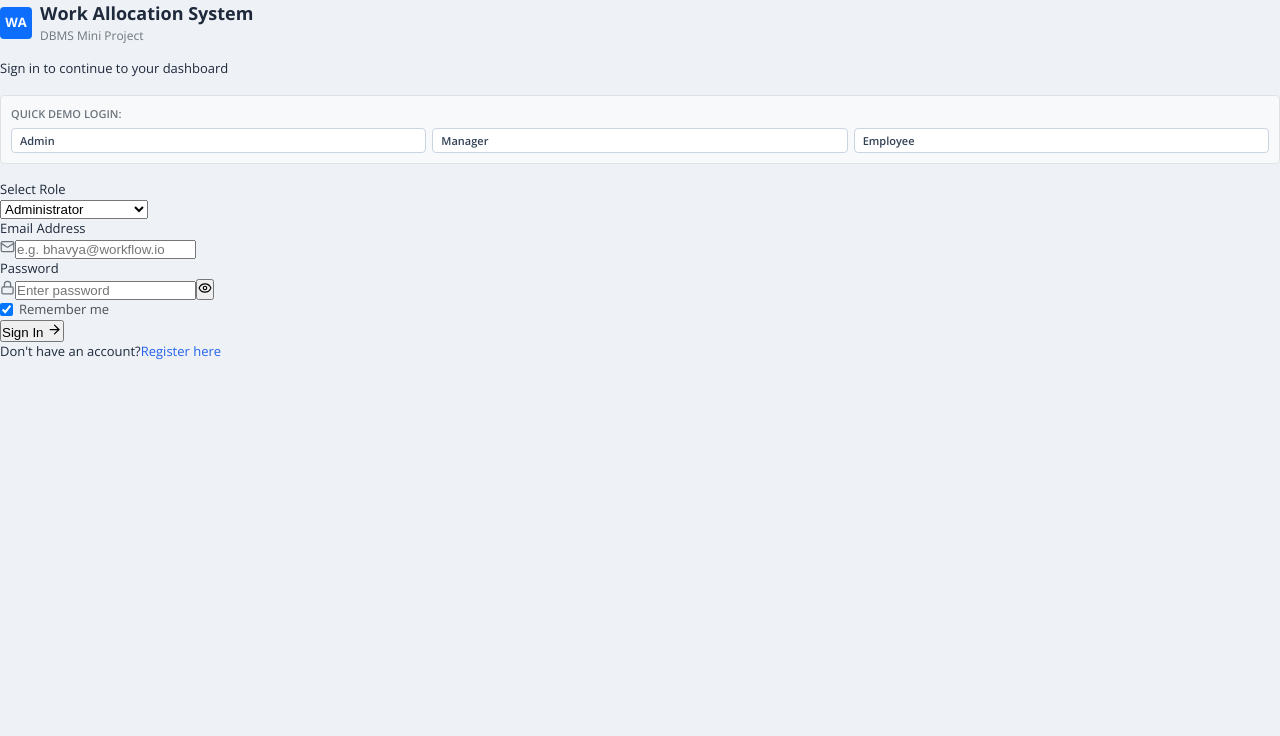
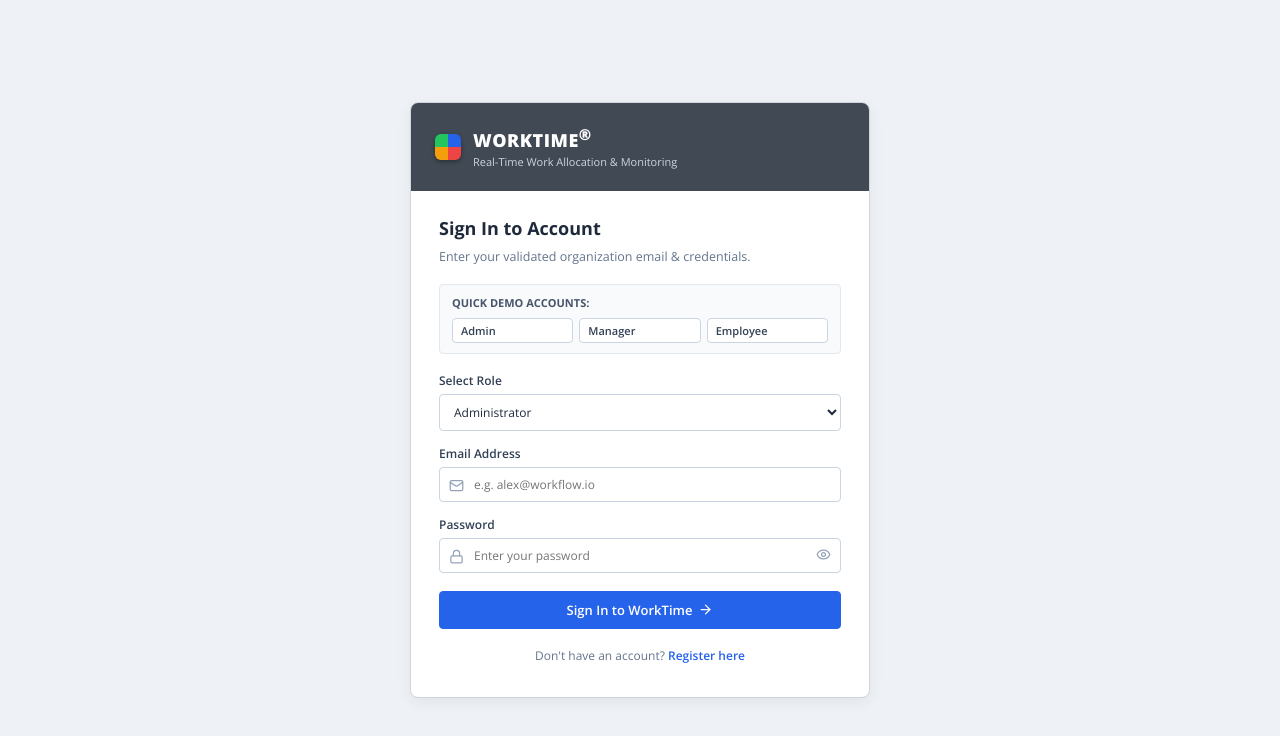
Before and after one commit to BhavyaJain-code/real-time-work-allocation-system, a React (Vite) app in the folder frontend/: page /login in a window 1280 px wide. Shown: the top 736 px of the page. Built offline with nearby package versions, Linux system fonts and the light colour scheme.

Commit message:
Add strict email validation, password length checks, and real-time password strength meter to login page

```diff
--- a/frontend/src/pages/Login.jsx
+++ b/frontend/src/pages/Login.jsx
@@ -1,151 +1,263 @@
-import { useState } from "react";
+import { useState, useMemo } from "react";
 import { Link, useNavigate } from "react-router-dom";
-import { Mail, Lock, Eye, EyeOff, ArrowRight, Briefcase } from "lucide-react";
+import { Mail, Lock, Eye, EyeOff, ArrowRight, Check, AlertCircle, ShieldCheck } from "lucide-react";
 import { useAuth } from "../context/AuthContext";
 
 export default function Login() {
   const { login } = useAuth();
   const navigate = useNavigate();
 
-  const [email, setEmail]       = useState("");
+  const [email, setEmail] = useState("");
   const [password, setPassword] = useState("");
-  const [role, setRole]         = useState("admin");
+  const [role, setRole] = useState("admin");
   const [showPass, setShowPass] = useState(false);
-  const [error, setError]       = useState("");
+  const [error, setError] = useState("");
+  const [touchedEmail, setTouchedEmail] = useState(false);
+
+  // Email format validation regex
+  const isEmailValid = useMemo(() => {
+    if (!email) return false;
+    const emailRegex = /^[^\s@]+@[^\s@]+\.[^\s@]+$/;
+    return emailRegex.test(email.trim());
+  }, [email]);
+
+  // Password strength calculation
+  const passStrength = useMemo(() => {
+    if (!password) return { score: 0, label: "None", color: "#e2e8f0", width: "0%" };
+    let score = 0;
+    if (password.length >= 6) score += 1;
+    if (password.length >= 8) score += 1;
+    if (/[A-Z]/.test(password) && /[a-z]/.test(password)) score += 1;
+    if (/[0-9]/.test(password) || /[^A-Za-z0-9]/.test(password)) score += 1;
+
+    if (score <= 1) return { score: 1, label: "Weak", color: "#ef4444", width: "25%", tip: "Try adding numbers and uppercase letters" };
+    if (score === 2) return { score: 2, label: "Fair", color: "#f59e0b", width: "50%", tip: "Add symbols or mix of cases" };
+    if (score === 3) return { score: 3, label: "Good", color: "#2563eb", width: "75%", tip: "Almost strong! Make it 8+ chars" };
+    return { score: 4, label: "Strong", color: "#22c55e", width: "100%", tip: "Strong & secure password" };
+  }, [password]);
 
   const handleSubmit = (e) => {
     e.preventDefault();
     setError("");
-    const user = login(email || "bhavya@workflow.io", password || "admin123", role);
+    setTouchedEmail(true);
+
+    if (!email.trim()) {
+      setError("Please enter your email address.");
+      return;
+    }
+
+    if (!isEmailValid) {
+      setError("Please enter a valid email address (e.g. user@company.com).");
+      return;
+    }
+
+    if (!password) {
+      setError("Please enter your password.");
+      return;
+    }
+
+    if (password.length < 6) {
+      setError("Password must be at least 6 characters long.");
+      return;
+    }
+
+    const user = login(email.trim(), password, role);
     if (user) {
       navigate(user.role === "admin" ? "/admin/dashboard" : user.role === "manager" ? "/manager/dashboard" : "/employee/dashboard");
     } else {
-      setError("Invalid credentials. Please check your role or email.");
+      setError("Invalid login credentials for the selected role.");
     }
   };
 
-  const demoLogin = (demoRole) => {
-    const user = login("", "", demoRole);
-    if (user) {
-      navigate(user.role === "admin" ? "/admin/dashboard" : user.role === "manager" ? "/manager/dashboard" : "/employee/dashboard");
-    }
+  const setDemoCredentials = (demoRole, demoEmail, demoPass) => {
+    setRole(demoRole);
+    setEmail(demoEmail);
+    setPassword(demoPass);
+    setError("");
+    setTouchedEmail(true);
   };
 
   return (
-    <div className="auth-page">
-      <div className="auth-right">
-        <div className="auth-right-inner">
-          <div style={{ display: "flex", alignItems: "center", gap: 8, marginBottom: 14 }}>
-            <div style={{ width: 32, height: 32, background: "#0d6efd", color: "#fff", borderRadius: 4, display: "flex", alignItems: "center", justifyContent: "center", fontWeight: "bold" }}>
-              WA
+    <div style={{ minHeight: "100vh", display: "flex", alignItems: "center", justifyContent: "center", backgroundColor: "#eef1f5", padding: "20px 16px" }}>
+      <div style={{ maxWidth: 460, width: "100%", backgroundColor: "#ffffff", borderRadius: 8, border: "1px solid #d1d5db", boxShadow: "0 4px 16px rgba(0,0,0,0.06)", overflow: "hidden" }}>
+
+        {/* Brand Header */}
+        <div style={{ backgroundColor: "#414954", padding: "20px 24px", color: "#ffffff", display: "flex", alignItems: "center", gap: 12 }}>
+          <div className="wt-clock-icon">
+            <div className="q1" />
+            <div className="q2" />
+            <div className="q3" />
+            <div className="q4" />
           </div>
           <div>
-              <h1 style={{ margin: 0, fontSize: 18 }}>Work Allocation System</h1>
-              <div style={{ fontSize: 12, color: "#6c757d" }}>DBMS Mini Project</div>
+            <div style={{ fontSize: 18, fontWeight: 800, letterSpacing: "0.5px" }}>
+              WORKTIME<sup>®</sup>
+            </div>
+            <div style={{ fontSize: 11, color: "#cbd5e1" }}>
+              Real-Time Work Allocation &amp; Monitoring
+            </div>
           </div>
         </div>
 
-          <p style={{ marginBottom: 16 }}>Sign in to continue to your dashboard</p>
+        <div style={{ padding: "24px 28px 32px" }}>
+          <h2 style={{ fontSize: 18, fontWeight: 700, color: "#1e293b", margin: "0 0 6px" }}>Sign In to Account</h2>
+          <p style={{ fontSize: 12.5, color: "#64748b", margin: "0 0 18px" }}>
+            Enter your validated organization email &amp; credentials.
+          </p>
 
-          {/* Quick role shortcuts */}
-          <div style={{ marginBottom: 16, background: "#f8f9fa", padding: 10, borderRadius: 4, border: "1px solid #dee2e6" }}>
-            <div style={{ fontSize: 11, fontWeight: 600, color: "#6c757d", textTransform: "uppercase", marginBottom: 6 }}>
-              Quick Demo Login:
+          {/* Quick Demo Credential Buttons */}
+          <div style={{ marginBottom: 18, background: "#f8fafc", padding: "10px 12px", borderRadius: 4, border: "1px solid #e2e8f0" }}>
+            <div style={{ fontSize: 11, fontWeight: 700, color: "#475569", textTransform: "uppercase", marginBottom: 6 }}>
+              Quick Demo Accounts:
             </div>
             <div style={{ display: "grid", gridTemplateColumns: "1fr 1fr 1fr", gap: 6 }}>
               <button
                 type="button"
                 className="btn btn-secondary btn-sm"
-                onClick={() => demoLogin("admin")}
+                onClick={() => setDemoCredentials("admin", "alex@workflow.io", "Admin@2026!")}
               >
                 Admin
               </button>
               <button
                 type="button"
                 className="btn btn-secondary btn-sm"
-                onClick={() => demoLogin("manager")}
+                onClick={() => setDemoCredentials("manager", "ravi@workflow.io", "Mgr@Pass2026")}
               >
                 Manager
               </button>
               <button
                 type="button"
                 className="btn btn-secondary btn-sm"
-                onClick={() => demoLogin("employee")}
+                onClick={() => setDemoCredentials("employee", "priya@workflow.io", "Priya@Dev2026")}
               >
                 Employee
               </button>
             </div>
           </div>
 
-          <form onSubmit={handleSubmit} className="auth-form">
+          <form onSubmit={handleSubmit} style={{ display: "flex", flexDirection: "column", gap: 14 }}>
             {error && (
-              <div style={{ padding: "8px 12px", borderRadius: 4, background: "#f8d7da", border: "1px solid #f5c2c7", color: "#842029", fontSize: 13 }}>
-                {error}
+              <div style={{ padding: "8px 12px", borderRadius: 4, background: "#fee2e2", border: "1px solid #fca5a5", color: "#991b1b", fontSize: 12, display: "flex", alignItems: "center", gap: 8 }}>
+                <AlertCircle size={15} color="#dc2626" />
+                <span>{error}</span>
               </div>
             )}
 
-            <div className="auth-input-group">
-              <label>Select Role</label>
-              <div className="auth-input-wrap">
-                <select value={role} onChange={e => setRole(e.target.value)}>
+            {/* Role Selector */}
+            <div>
+              <label style={{ display: "block", fontSize: 12, fontWeight: 600, color: "#334155", marginBottom: 4 }}>
+                Select Role
+              </label>
+              <select
+                className="form-control"
+                style={{ width: "100%", padding: "8px 10px" }}
+                value={role}
+                onChange={e => setRole(e.target.value)}
+              >
                 <option value="admin">Administrator</option>
                 <option value="manager">Department Manager</option>
                 <option value="employee">Employee</option>
               </select>
             </div>
+
+            {/* Email Address with validation feedback */}
+            <div>
+              <div style={{ display: "flex", justifyContent: "space-between", marginBottom: 4 }}>
+                <label style={{ fontSize: 12, fontWeight: 600, color: "#334155" }}>
+                  Email Address
+                </label>
+                {touchedEmail && email && (
+                  <span style={{ fontSize: 11, fontWeight: 600, color: isEmailValid ? "#16a34a" : "#dc2626" }}>
+                    {isEmailValid ? "✓ Valid email format" : "✕ Invalid email format"}
+                  </span>
+                )}
               </div>
-
-            <div className="auth-input-group">
-              <label>Email Address</label>
-              <div className="auth-input-wrap">
-                <Mail size={15} color="#6c757d" />
+              <div style={{ position: "relative" }}>
                 <input
                   type="email"
-                  placeholder="e.g. bhavya@workflow.io"
+                  className="form-control"
+                  style={{
+                    width: "100%",
+                    padding: "8px 10px 8px 34px",
+                    borderColor: touchedEmail && email && !isEmailValid ? "#ef4444" : "#cbd5e1"
+                  }}
+                  placeholder="e.g. alex@workflow.io"
                   value={email}
-                  onChange={e => setEmail(e.target.value)}
+                  onChange={e => {
+                    setEmail(e.target.value);
+                    if (!touchedEmail) setTouchedEmail(true);
+                  }}
+                  onBlur={() => setTouchedEmail(true)}
                 />
+                <Mail size={15} style={{ position: "absolute", left: 10, top: 11, color: "#94a3b8" }} />
               </div>
             </div>
 
-            <div className="auth-input-group">
-              <label>Password</label>
-              <div className="auth-input-wrap">
-                <Lock size={15} color="#6c757d" />
+            {/* Password with Strength Indicator */}
+            <div>
+              <div style={{ display: "flex", justifyContent: "space-between", marginBottom: 4 }}>
+                <label style={{ fontSize: 12, fontWeight: 600, color: "#334155" }}>
+                  Password
+                </label>
+                {password && (
+                  <span style={{ fontSize: 11, fontWeight: 700, color: passStrength.color }}>
+                    Strength: {passStrength.label}
+                  </span>
+                )}
+              </div>
+              <div style={{ position: "relative" }}>
                 <input
                   type={showPass ? "text" : "password"}
-                  placeholder="Enter password"
+                  className="form-control"
+                  style={{ width: "100%", padding: "8px 34px 8px 34px" }}
+                  placeholder="Enter your password"
                   value={password}
                   onChange={e => setPassword(e.target.value)}
                 />
+                <Lock size={15} style={{ position: "absolute", left: 10, top: 11, color: "#94a3b8" }} />
                 <button
                   type="button"
-                  className="pass-toggle"
                   onClick={() => setShowPass(!showPass)}
+                  style={{ position: "absolute", right: 10, top: 9, background: "none", border: "none", cursor: "pointer", color: "#94a3b8" }}
                 >
-                  {showPass ? <EyeOff size={14} /> : <Eye size={14} />}
+                  {showPass ? <EyeOff size={15} /> : <Eye size={15} />}
                 </button>
               </div>
+
+              {/* Real-time Password Strength Meter Bar */}
+              {password && (
+                <div style={{ marginTop: 6 }}>
+                  <div style={{ height: 4, background: "#e2e8f0", borderRadius: 2, overflow: "hidden", marginBottom: 4 }}>
+                    <div
+                      style={{
+                        height: "100%",
+                        width: passStrength.width,
+                        background: passStrength.color,
+                        transition: "all 0.3s ease"
+                      }}
+                    />
                   </div>
-
-            <div className="auth-options">
-              <label style={{ display: "flex", alignItems: "center", gap: 6, color: "#495057" }}>
-                <input type="checkbox" defaultChecked />
-                <span>Remember me</span>
-              </label>
+                  <div style={{ fontSize: 11, color: "#64748b" }}>
+                    {passStrength.tip}
+                  </div>
+                </div>
+              )}
             </div>
 
             <button
               type="submit"
-              className="auth-submit"
+              className="btn btn-primary"
+              style={{ width: "100%", padding: "9px 14px", justifyContent: "center", fontSize: 13, marginTop: 4 }}
             >
-              Sign In <ArrowRight size={15} />
+              Sign In to WorkTime <ArrowRight size={15} />
             </button>
           </form>
 
-          <div className="auth-switch">
-            Don't have an account?
-            <Link to="/register">Register here</Link>
+          <div style={{ marginTop: 18, textAlign: "center", fontSize: 12, color: "#64748b" }}>
+            Don&apos;t have an account?{" "}
+            <Link to="/register" style={{ color: "#2563eb", fontWeight: 600 }}>
+              Register here
+            </Link>
           </div>
         </div>
       </div>
```
Lines whose indentation alone changed are shown as unchanged.
